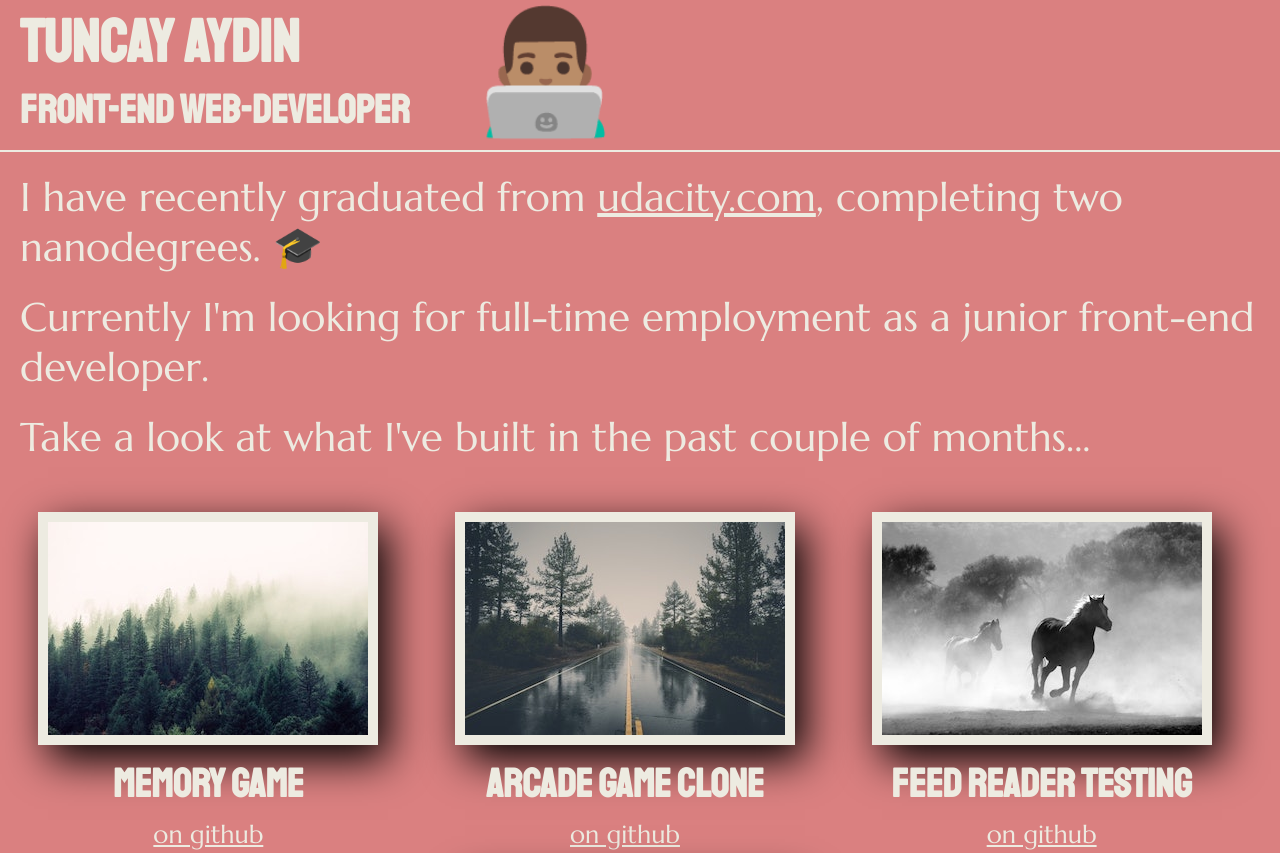
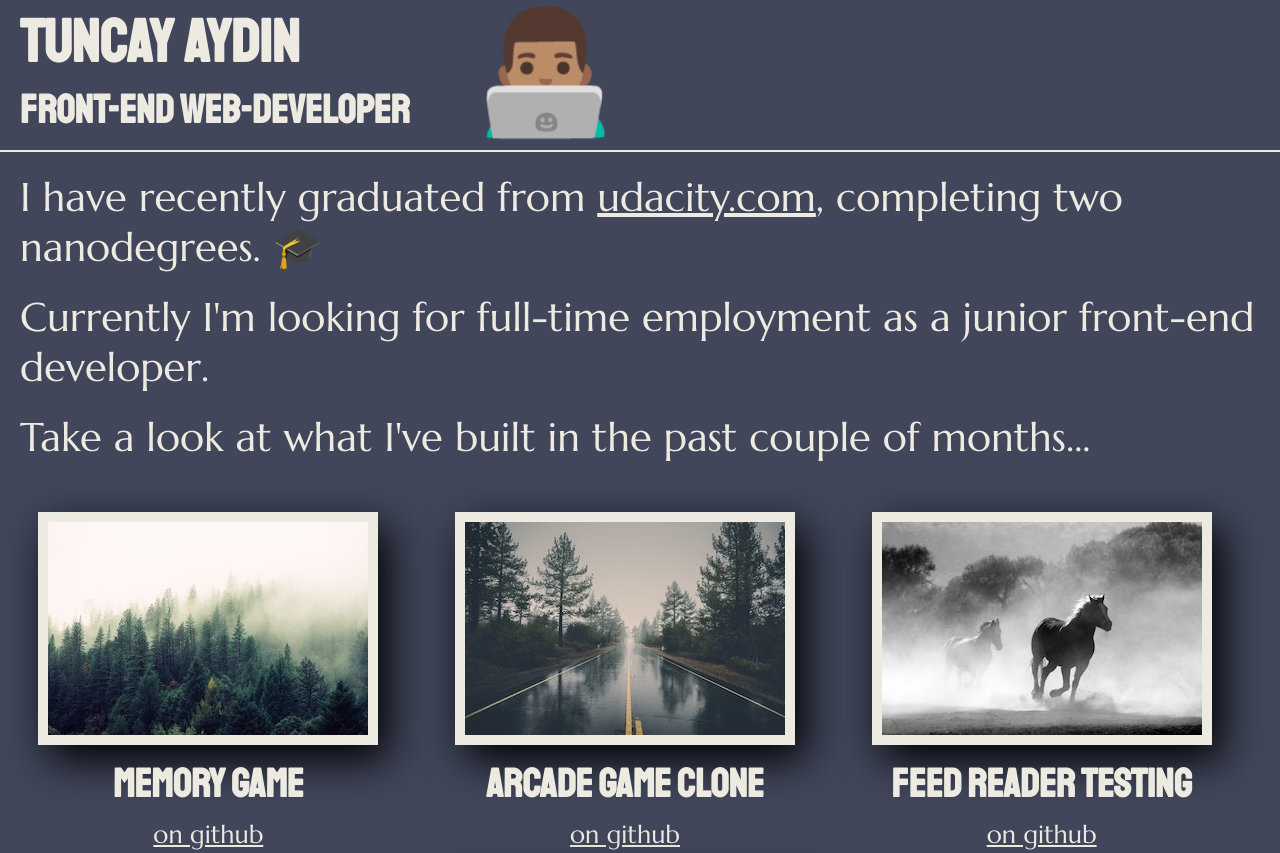
Before and after one commit to hal-9/portfolio-page, a plain HTML site: page index.html in a window 1280 px wide. Shown: the top 853 px of the page. Drawn offline with Linux system fonts and the light colour scheme.

Commit message:
colorchange

```diff
--- a/css/styles.css
+++ b/css/styles.css
@@ -29,7 +29,7 @@ body {
 .header-container {
   border-bottom: 2px solid #edebe1;
   display: flex;
-  background-color: #da8080;
+  background-color: #41465B;
   height: 100px;
   transition: 0.5s ease-out;
 }
@@ -156,7 +156,7 @@ header.scrolled .header {
 }
 
 body {
-  background-color: #da8080;
+  background-color: #41465B;
 }
 
 header {
--- a/index.html
+++ b/index.html
@@ -70,7 +70,7 @@
          <img src="img/email_small.png" alt="e-mail">
       </a>
        <a href="https://www.linkedin.com" class="linkedin">
-         <img src="img/linkedin.png" alt="likedin">
+         <img src="img/linkedin.png" alt="linkedin">
       </a>
      </div>
    </footer>
```
